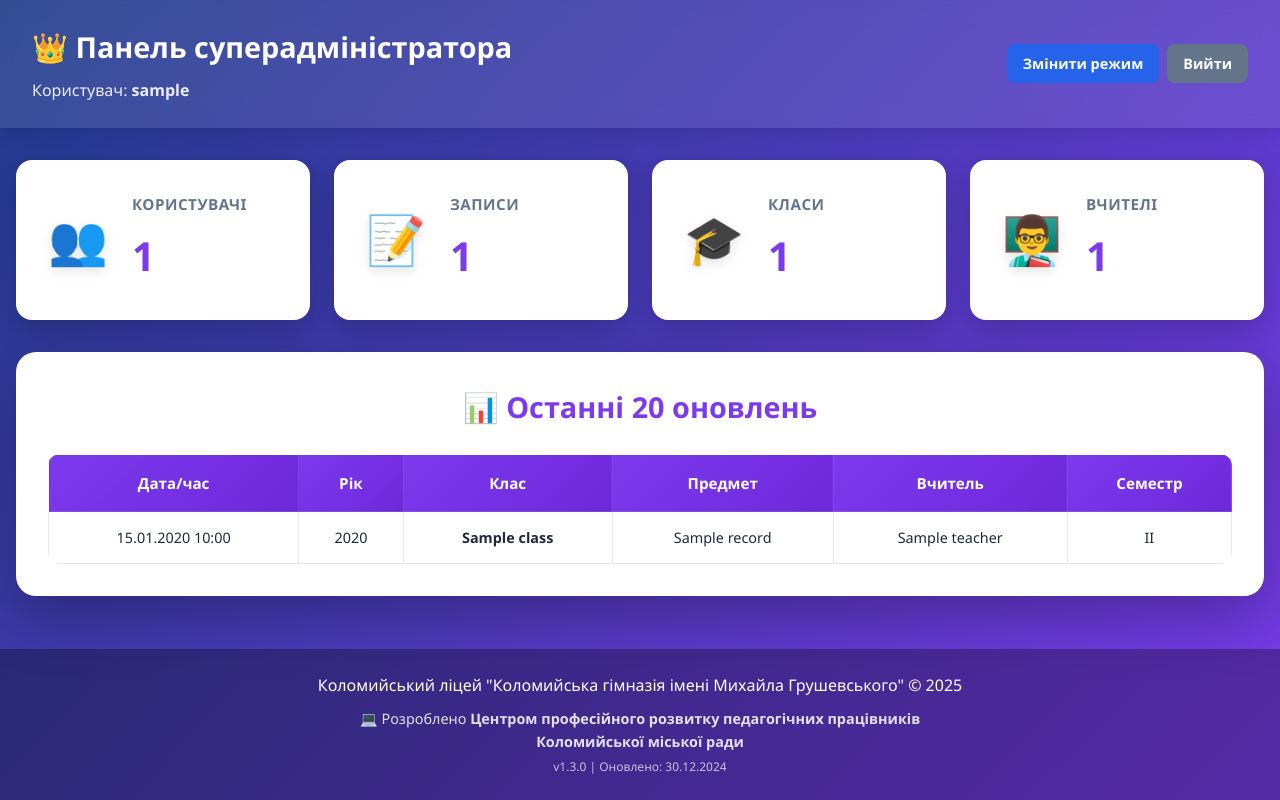
After one commit to pastushak/school-monitoring, a Flask app: template templates/superadmin_dashboard.html in a window 1280 px wide. The commit adds this page. Run offline with Flask 3, Linux system fonts and the light colour scheme; the template is opened without the code that fills it: most values are stand-ins (such as "Sample title", 1, 10 or a date in 2020).

Commit message:
Додано панель суперадміна + виправлено Ткачук Оксану + семестри

```diff
--- a/app.py
+++ b/app.py
@@ -74,11 +74,15 @@ def login():
             available_roles.append('class_head')
         elif user['role'] == 'admin':
             available_roles.append('admin')
+        elif user['role'] == 'superadmin':
+            available_roles = ['teacher', 'class_head', 'admin', 'superadmin']
 
         session['available_roles'] = available_roles
 
         # Перенаправлення
-        if len(available_roles) > 1:
+        if user['role'] == 'superadmin':
+            return redirect(url_for('mode_selection'))  # ✅ Суперадмін завжди йде на вибір режиму
+        elif len(available_roles) > 1:
             return redirect(url_for('mode_selection'))
         else:
             return redirect(url_for('teacher_form'))
@@ -124,6 +128,8 @@ def switch_mode(mode):
         return redirect(url_for('class_report'))
     elif mode == 'admin' and 'admin' in available_roles:
         return redirect(url_for('school_report'))
+    elif mode == 'superadmin' and 'superadmin' in available_roles:  # ✅ ДОДАТИ ЦЕЙ БЛОК
+        return redirect(url_for('superadmin_dashboard'))
 
     return redirect(url_for('mode_selection'))
 
@@ -444,5 +450,30 @@ def export_teacher_report(year, class_name, teacher, subject, semester):
         download_name=filename
     )
 
+# Панель суперадміна
+@app.route('/superadmin_dashboard')
+def superadmin_dashboard():
+    if 'email' not in session or session['role'] != 'superadmin':
+        return redirect(url_for('index'))
+
+    school_data = db_mongo.get_school_data()
+
+    # Статистика
+    total_users = db_mongo.users_collection.count_documents({})
+    total_records = db_mongo.monitoring_collection.count_documents({})
+    total_classes = len(school_data.get('classes', {}))
+    total_teachers = len(school_data.get('teachers', {}))
+
+    # Останні 20 записів
+    recent_activity = list(db_mongo.monitoring_collection.find().sort('updated_at', -1).limit(20))
+
+    return render_template('superadmin_dashboard.html',
+                         total_users=total_users,
+                         total_records=total_records,
+                         total_classes=total_classes,
+                         total_teachers=total_teachers,
+                         recent_activity=recent_activity,
+                         user_name=session['name'])
+
 if __name__ == '__main__':
     app.run(debug=True, host='0.0.0.0', port=5000)
--- /dev/null
+++ b/templates/superadmin_dashboard.html
@@ -0,0 +1,302 @@
+<!DOCTYPE html>
+<html lang="uk">
+<head>
+    <meta charset="UTF-8">
+    <meta name="viewport" content="width=device-width, initial-scale=1.0">
+    <title>Панель суперадміністратора</title>
+    <link rel="stylesheet" href="{{ url_for('static', filename='css/style.css') }}">
+    <style>
+        .superadmin-wrapper {
+            min-height: 100vh;
+            background: linear-gradient(135deg, #1e3a8a 0%, #7c3aed 100%);
+            display: flex;
+            flex-direction: column;
+        }
+
+        .superadmin-header {
+            background: rgba(255, 255, 255, 0.1);
+            backdrop-filter: blur(10px);
+            padding: 1.5rem 2rem;
+            color: white;
+        }
+
+        .superadmin-header .header-content {
+            max-width: 1600px;
+            margin: 0 auto;
+            display: flex;
+            justify-content: space-between;
+            align-items: center;
+            gap: 2rem;
+        }
+
+        .superadmin-header h1 {
+            font-size: 1.8rem;
+            margin-bottom: 0.5rem;
+        }
+
+        .superadmin-header .subtitle {
+            font-size: 1rem;
+            opacity: 0.9;
+        }
+
+        .superadmin-content {
+            flex: 1;
+            max-width: 1600px;
+            margin: 2rem auto;
+            padding: 0 1rem;
+            width: 100%;
+        }
+
+        .stats-grid {
+            display: grid;
+            grid-template-columns: repeat(auto-fit, minmax(250px, 1fr));
+            gap: 1.5rem;
+            margin-bottom: 2rem;
+        }
+
+        .stat-card {
+            background: white;
+            border-radius: 16px;
+            padding: 2rem;
+            box-shadow: 0 10px 30px rgba(0, 0, 0, 0.2);
+            display: flex;
+            align-items: center;
+            gap: 1.5rem;
+            transition: all 0.3s ease;
+            animation: slideUp 0.5s ease;
+        }
+
+        @keyframes slideUp {
+            from {
+                opacity: 0;
+                transform: translateY(30px);
+            }
+            to {
+                opacity: 1;
+                transform: translateY(0);
+            }
+        }
+
+        .stat-card:hover {
+            transform: translateY(-5px);
+            box-shadow: 0 15px 40px rgba(0, 0, 0, 0.3);
+        }
+
+        .stat-card:nth-child(1) { animation-delay: 0.1s; }
+        .stat-card:nth-child(2) { animation-delay: 0.2s; }
+        .stat-card:nth-child(3) { animation-delay: 0.3s; }
+        .stat-card:nth-child(4) { animation-delay: 0.4s; }
+
+        .stat-icon {
+            font-size: 3rem;
+            filter: drop-shadow(0 4px 6px rgba(0,0,0,0.1));
+        }
+
+        .stat-content h3 {
+            color: #64748b;
+            font-size: 0.95rem;
+            margin-bottom: 0.5rem;
+            font-weight: 600;
+            text-transform: uppercase;
+            letter-spacing: 0.5px;
+        }
+
+        .stat-number {
+            font-size: 2.5rem;
+            font-weight: 700;
+            color: #7c3aed;
+            margin: 0;
+        }
+
+        .activity-card {
+            background: white;
+            border-radius: 20px;
+            padding: 2rem;
+            box-shadow: 0 20px 60px rgba(0, 0, 0, 0.3);
+            animation: fadeIn 0.6s ease;
+        }
+
+        @keyframes fadeIn {
+            from { opacity: 0; }
+            to { opacity: 1; }
+        }
+
+        .activity-card h2 {
+            color: #7c3aed;
+            margin-bottom: 1.5rem;
+            font-size: 1.8rem;
+            text-align: center;
+        }
+
+        .activity-table {
+            overflow-x: auto;
+            border-radius: 12px;
+        }
+
+        .activity-table table {
+            width: 100%;
+            border-collapse: collapse;
+            background: white;
+            min-width: 800px;
+        }
+
+        .activity-table th {
+            background: linear-gradient(135deg, #7c3aed, #6d28d9);
+            color: white;
+            padding: 1rem 0.75rem;
+            font-weight: 600;
+            text-align: center;
+            border: 1px solid rgba(255, 255, 255, 0.1);
+            font-size: 0.95rem;
+        }
+
+        .activity-table td {
+            padding: 0.875rem 0.75rem;
+            text-align: center;
+            border: 1px solid #e2e8f0;
+            font-size: 0.9rem;
+        }
+
+        .activity-table tbody tr:hover {
+            background: #f0f9ff;
+        }
+
+        .activity-table tbody tr:nth-child(even) {
+            background: #f8fafc;
+        }
+
+        .activity-table tbody tr:nth-child(even):hover {
+            background: #e0f2fe;
+        }
+
+        .superadmin-footer {
+            background: rgba(0, 0, 0, 0.3);
+            color: white;
+            text-align: center;
+            padding: 1.5rem;
+            margin-top: auto;
+        }
+
+        @media (max-width: 768px) {
+            .superadmin-header .header-content {
+                flex-direction: column;
+                align-items: flex-start;
+            }
+
+            .stats-grid {
+                grid-template-columns: 1fr;
+            }
+
+            .activity-card {
+                padding: 1.5rem;
+            }
+
+            .activity-table {
+                overflow-x: auto;
+                -webkit-overflow-scrolling: touch;
+            }
+        }
+    </style>
+</head>
+<body>
+    <div class="superadmin-wrapper">
+        <header class="superadmin-header">
+            <div class="header-content">
+                <div>
+                    <h1>👑 Панель суперадміністратора</h1>
+                    <p class="subtitle">Користувач: <strong>{{ user_name }}</strong></p>
+                </div>
+                <div style="display: flex; gap: 0.5rem;">
+                    <a href="{{ url_for('mode_selection') }}" class="btn btn-primary btn-sm">Змінити режим</a>
+                    <a href="{{ url_for('logout') }}" class="btn btn-secondary btn-sm">Вийти</a>
+                </div>
+            </div>
+        </header>
+
+        <main class="superadmin-content">
+            <div class="stats-grid">
+                <div class="stat-card">
+                    <div class="stat-icon">👥</div>
+                    <div class="stat-content">
+                        <h3>Користувачі</h3>
+                        <p class="stat-number">{{ total_users }}</p>
+                    </div>
+                </div>
+
+                <div class="stat-card">
+                    <div class="stat-icon">📝</div>
+                    <div class="stat-content">
+                        <h3>Записи</h3>
+                        <p class="stat-number">{{ total_records }}</p>
+                    </div>
+                </div>
+
+                <div class="stat-card">
+                    <div class="stat-icon">🎓</div>
+                    <div class="stat-content">
+                        <h3>Класи</h3>
+                        <p class="stat-number">{{ total_classes }}</p>
+                    </div>
+                </div>
+
+                <div class="stat-card">
+                    <div class="stat-icon">👨‍🏫</div>
+                    <div class="stat-content">
+                        <h3>Вчителі</h3>
+                        <p class="stat-number">{{ total_teachers }}</p>
+                    </div>
+                </div>
+            </div>
+
+            <div class="activity-card">
+                <h2>📊 Останні 20 оновлень</h2>
+
+                <div class="activity-table">
+                    <table>
+                        <thead>
+                            <tr>
+                                <th>Дата/час</th>
+                                <th>Рік</th>
+                                <th>Клас</th>
+                                <th>Предмет</th>
+                                <th>Вчитель</th>
+                                <th>Семестр</th>
+                            </tr>
+                        </thead>
+                        <tbody>
+                            {% if recent_activity %}
+                                {% for record in recent_activity %}
+                                <tr>
+                                    <td>{{ record.updated_at.strftime('%d.%m.%Y %H:%M') if record.updated_at else '-' }}</td>
+                                    <td>{{ record.year }}</td>
+                                    <td><strong>{{ record.class }}</strong></td>
+                                    <td>{{ record.subject }}</td>
+                                    <td>{{ record.teacher }}</td>
+                                    <td>{{ 'I' if record.get('semester', 1) == 1 else 'II' }}</td>
+                                </tr>
+                                {% endfor %}
+                            {% else %}
+                            <tr>
+                                <td colspan="6" style="text-align: center; padding: 2rem; color: #64748b;">
+                                    Немає записів у системі
+                                </td>
+                            </tr>
+                            {% endif %}
+                        </tbody>
+                    </table>
+                </div>
+            </div>
+        </main>
+
+        <footer class="superadmin-footer">
+            <p>Коломийський ліцей "Коломийська гімназія імені Михайла Грушевського" © 2025</p>
+            <p style="margin-top: 0.5rem; font-size: 0.9rem; opacity: 0.85;">
+                💻 Розроблено <strong>Центром професійного розвитку педагогічних працівників<br>Коломийської міської ради</strong>
+            </p>
+            <p style="margin-top: 0.25rem; font-size: 0.75rem; opacity: 0.7;">
+                v1.3.0 | Оновлено: 30.12.2024
+            </p>
+        </footer>
+    </div>
+</body>
+</html>
```
Also changed, not shown: templates/mode_selection.html (+19 -0 lines).
